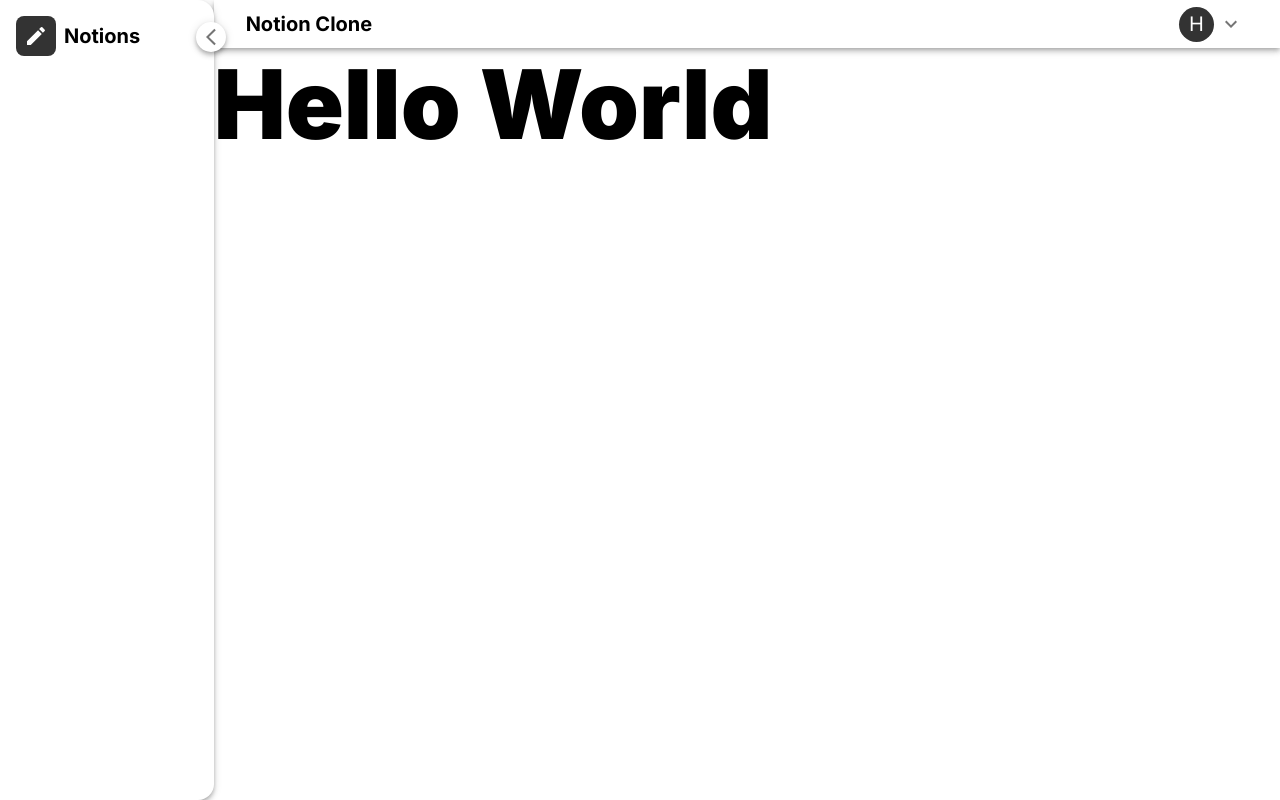
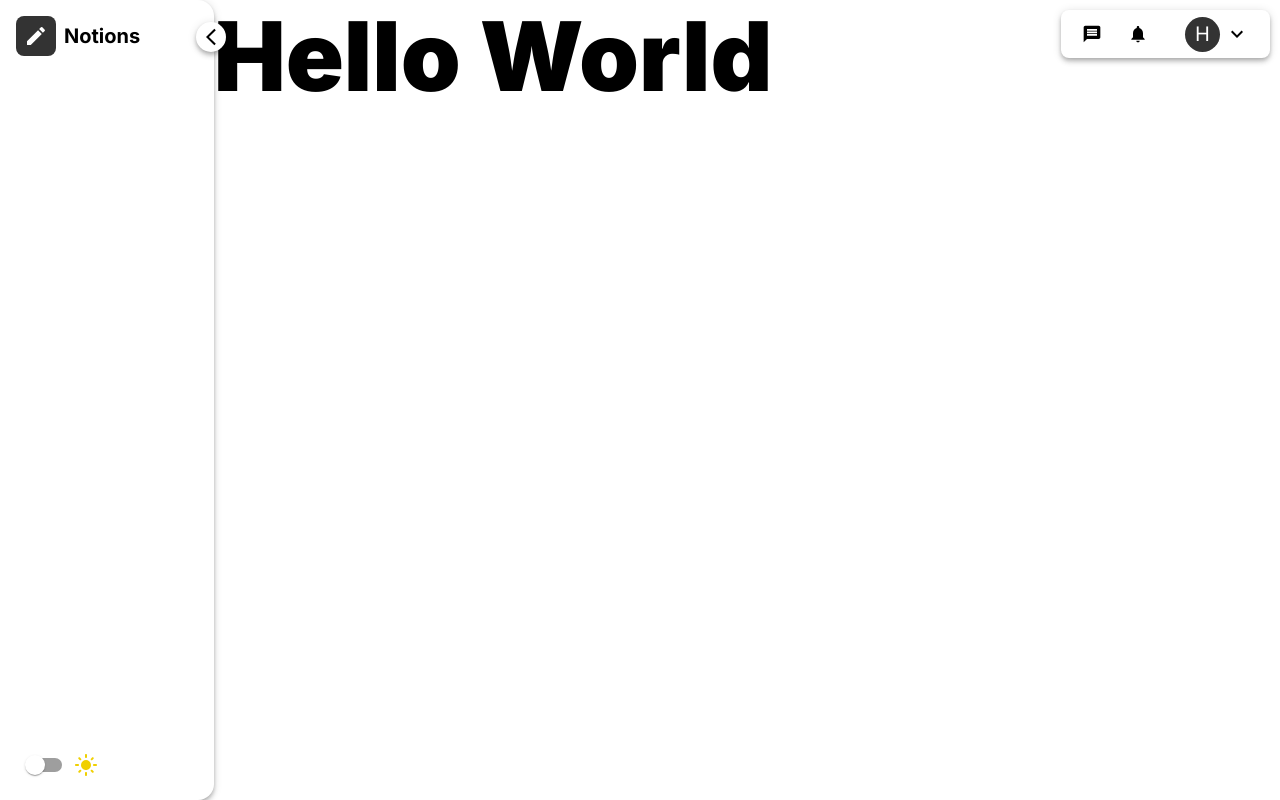
Before and after one commit to ohenriqueroos/notion-clone-vite, a React (Vite) app: page / in a window 1280 px wide. Built offline with nearby package versions, Linux system fonts and the light colour scheme.

Commit message:
feat: menus

```diff
--- a/src/Theme.ts
+++ b/src/Theme.ts
@@ -1,6 +1,6 @@
 import { createTheme } from "@mui/material/styles";
 
-export const lightTheme = createTheme({
+export const light = createTheme({
   palette: {
     primary: {
       main: "#000",
@@ -14,7 +14,7 @@ export const lightTheme = createTheme({
     },
     background: {
       default: "#fff",
-      paper: "#ccc",
+      paper: "#fff",
     },
   },
   typography: {
@@ -73,13 +73,13 @@ export const lightTheme = createTheme({
   },
 });
 
-export const darkTheme = createTheme({
+export const dark = createTheme({
   palette: {
     primary: {
-      main: "#008F8C",
+      main: "#fff",
     },
     secondary: {
-      main: "#03A64A",
+      main: "#fff",
     },
     text: {
       primary: "#fff",
@@ -87,7 +87,7 @@ export const darkTheme = createTheme({
     },
     background: {
       default: "#0E0E0F",
-      paper: "#bfbfbf",
+      paper: "#242424",
     },
   },
   typography: {
--- a/src/components/Header/Header.tsx
+++ b/src/components/Header/Header.tsx
@@ -1,13 +1,8 @@
-import {
-  Avatar,
-  Box,
-  IconButton,
-  Stack,
-  Typography,
-  useTheme,
-} from "@mui/material";
+import { Avatar, Box, IconButton, Stack, useTheme } from "@mui/material";
 import KeyboardArrowDownIcon from "@mui/icons-material/KeyboardArrowDown";
 import AvatarDropdown from "./AvatarDropdown";
+import NotificationsIcon from "@mui/icons-material/Notifications";
+import MessageIcon from "@mui/icons-material/Message";
 import { useState } from "react";
 
 const Header = () => {
@@ -28,20 +23,29 @@ const Header = () => {
   return (
     <Box
       sx={(theme) => ({
-        backgroundColor: theme.palette.background.default,
+        top: 10,
+        right: 10,
+        px: 2,
+        width: "fit-content",
+        height: "3rem",
         boxShadow: 4,
-        width: "100%",
-        height: "3rem",
-        px: 4,
+        backgroundColor: theme.palette.background.paper,
+        borderRadius: 2,
         zIndex: 1,
+        position: "absolute",
       })}
       display={"flex"}
       alignItems={"center"}
-      justifyContent={"space-between"}
+      gap={4}
     >
-      <Box>
-        <Typography variant="h6">Notion Clone</Typography>
-      </Box>
+      <Stack direction={"row"} gap={2}>
+        <IconButton size="small">
+          <MessageIcon fontSize="small" color="primary" />
+        </IconButton>
+        <IconButton size="small">
+          <NotificationsIcon fontSize="small" color="primary" />
+        </IconButton>
+      </Stack>
       <Stack direction={"row"}>
         <Avatar
           sx={{
@@ -54,7 +58,7 @@ const Header = () => {
         </Avatar>
         <div>
           <IconButton size="small" onClick={onClickHandler}>
-            <KeyboardArrowDownIcon />
+            <KeyboardArrowDownIcon color="primary" />
           </IconButton>
           <AvatarDropdown
             anchorEl={anchorEl}
--- a/src/components/Menu/Menu.tsx
+++ b/src/components/Menu/Menu.tsx
@@ -1,22 +1,19 @@
-import {
-  Box,
-  Stack,
-  Typography,
-  // useTheme,
-} from "@mui/material";
+import { Box, Stack, Switch, Typography } from "@mui/material";
 
 import { useState } from "react";
 
 import Logo from "../Logo/Logo";
 import ToggleMenu from "./ToggleMenu/ToggleMenu";
 
-// interface IMenuProps {
-//   onChangeTheme: () => void;
-//   theme: boolean;
-// }
+import LightModeIcon from "@mui/icons-material/LightMode";
+import DarkModeIcon from "@mui/icons-material/DarkMode";
 
-const Menu = () => {
-  // const themeMui = useTheme();
+interface IMenuProps {
+  onChangeTheme: (value: boolean) => void;
+  theme: boolean;
+}
+
+const Menu = ({ onChangeTheme, theme }: IMenuProps) => {
   const [openMenu, setOpenMenu] = useState(true);
 
   const onToggleMenuHandler = () => {
@@ -26,7 +23,7 @@ const Menu = () => {
   return (
     <Box
       sx={(theme) => ({
-        backgroundColor: theme.palette.background.default,
+        backgroundColor: theme.palette.background.paper,
         boxShadow: 4,
         p: 2,
         zIndex: 1,
@@ -45,6 +42,11 @@ const Menu = () => {
         <Logo width={40} height={40} iconSize={"medium"} />
         {openMenu && <Typography variant="h6">Notions</Typography>}
       </Stack>
+      <Stack direction={openMenu ? "row" : "column"} alignItems={"center"}>
+        <Switch checked={theme} onChange={(e, v) => onChangeTheme(v)} />
+        {theme && <DarkModeIcon color="primary" />}
+        {!theme && <LightModeIcon sx={{ color: "#f0d000" }} />}
+      </Stack>
     </Box>
   );
 };
--- a/src/components/Menu/ToggleMenu/ToggleMenu.tsx
+++ b/src/components/Menu/ToggleMenu/ToggleMenu.tsx
@@ -15,15 +15,15 @@ const ToggleMenu = ({
       size="small"
       sx={(theme) => ({
         boxShadow: 4,
-        backgroundColor: theme.palette.background.default,
+        backgroundColor: theme.palette.background.paper,
         "&:hover": {
-          backgroundColor: theme.palette.background.paper,
+          backgroundColor: theme.palette.background.default,
         },
       })}
       onClick={toggleMenu}
     >
-      {openMenu && <ArrowBackIosNewIcon fontSize="small" />}
-      {!openMenu && <ArrowForwardIosIcon fontSize="small" />}
+      {openMenu && <ArrowBackIosNewIcon fontSize="small" color="primary" />}
+      {!openMenu && <ArrowForwardIosIcon fontSize="small" color="primary" />}
     </IconButton>
   );
 };
--- a/src/pages/rootPage.tsx
+++ b/src/pages/rootPage.tsx
@@ -1,5 +1,5 @@
 import { Box, ThemeProvider } from "@mui/material";
-import { darkTheme, lightTheme } from "../Theme";
+import { dark, light } from "../Theme";
 import { RootState } from "../store/store";
 import { useDispatch, useSelector } from "react-redux";
 import { removeDarkTheme, setDarkTheme } from "../store/slices/theme";
@@ -13,16 +13,19 @@ const RootPage = () => {
   const dispatch = useDispatch();
   let getTheme = localStorage.getItem("dark-theme");
 
-  const onChangeThemeHandler = useCallback(() => {
-    if (getTheme) {
+  const onChangeThemeHandler = useCallback(
+    (value: boolean) => {
+      if (getTheme && !value) {
         dispatch(removeDarkTheme());
         localStorage.removeItem("dark-theme");
       }
-    if (!getTheme) {
+      if (!getTheme && value) {
         dispatch(setDarkTheme());
         localStorage.setItem("dark-theme", "active");
       }
-  }, [dispatch, getTheme]);
+    },
+    [dispatch, getTheme]
+  );
 
   useEffect(() => {
     if (getTheme) {
@@ -31,7 +34,7 @@ const RootPage = () => {
   }, [dispatch, getTheme]);
 
   return (
-    <ThemeProvider theme={theme ? darkTheme : lightTheme}>
+    <ThemeProvider theme={theme ? dark : light}>
       <Box
         sx={(theme) => ({
           backgroundColor: theme.palette.background.default,
@@ -40,7 +43,7 @@ const RootPage = () => {
         })}
       >
         <Menu onChangeTheme={onChangeThemeHandler} theme={theme} />
-        <main style={{ width: "100%" }}>
+        <main style={{ width: "100%", position: "relative" }}>
           <Header />
           <Outlet />
         </main>
```
Lines whose indentation alone changed are shown as unchanged.
